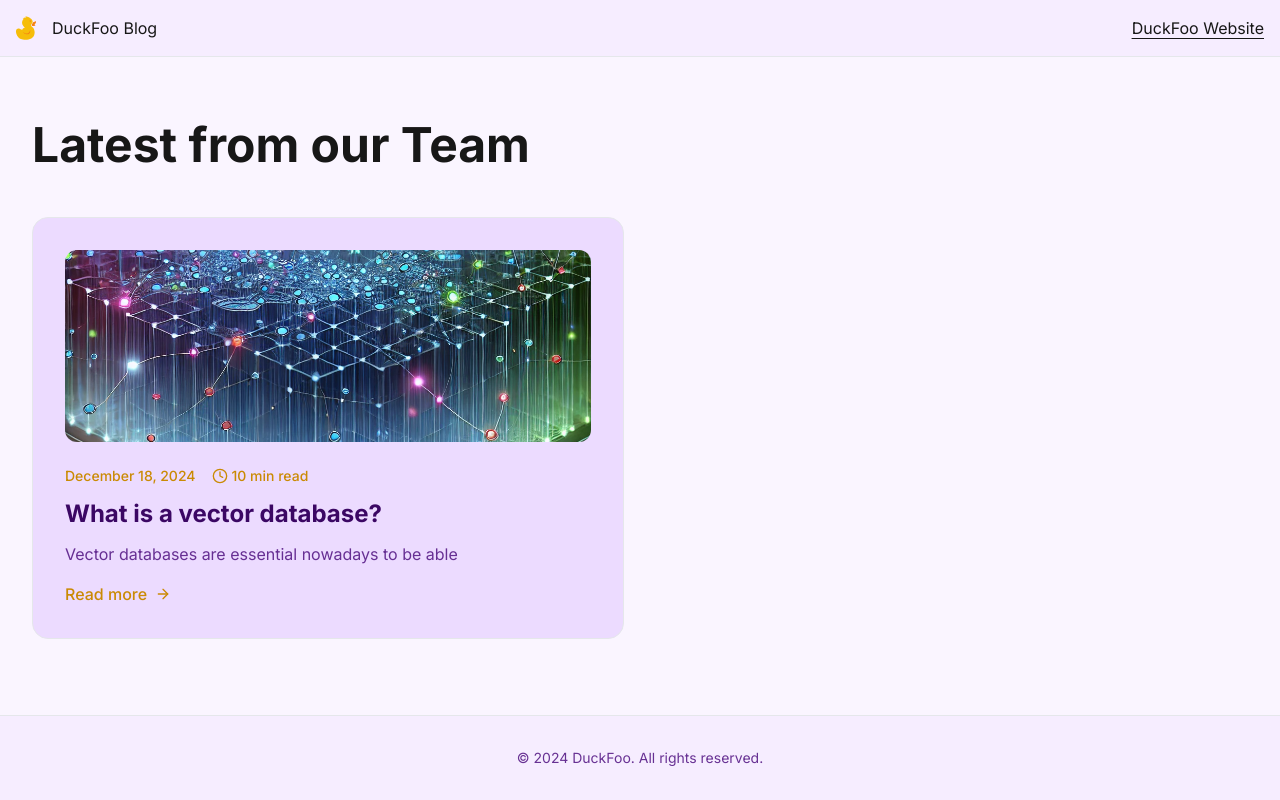
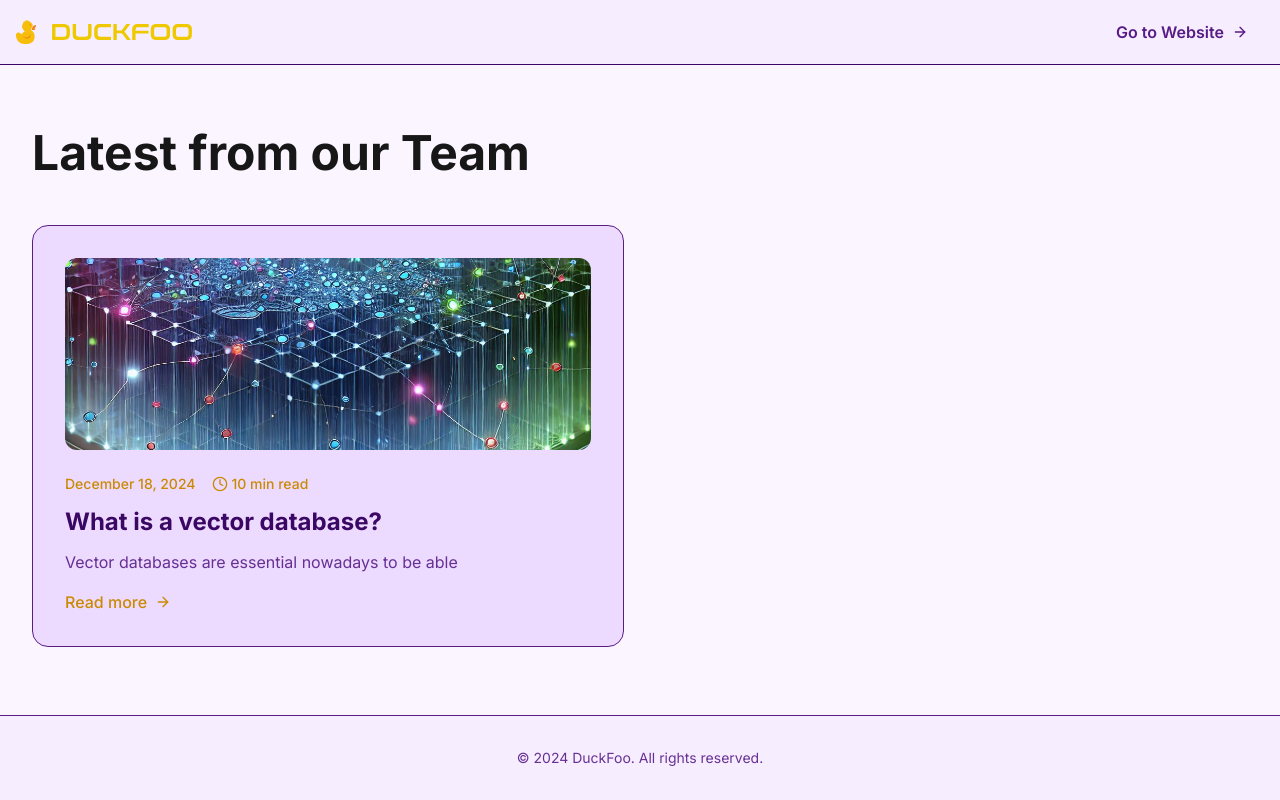
Before and after one commit to DuckFooDev/duckfoo-blog, a Next.js app: page / in a window 1280 px wide. Built offline with nearby package versions, Linux system fonts and the light colour scheme.

Commit message:
style changes

```diff
--- a/src/app/globals.css
+++ b/src/app/globals.css
@@ -11,6 +11,7 @@
   :root {
     --background: #0a0a0a;
     --foreground: #ededed;
+    --duckfoo-yellow: rgb(246, 189, 10)
   }
 }
 
--- a/src/app/layout.tsx
+++ b/src/app/layout.tsx
@@ -18,7 +18,7 @@ export default function RootLayout({
 }) {
   return (
     <html lang="en" suppressHydrationWarning>
-      <body className={`min-h-screen bg-purple-50 dark:bg-[#0F0014] text-foreground ${inter.className}`}>
+      <body className={`min-h-screen bg-purple-50 dark:bg-[#280e37] text-foreground ${inter.className}`}>
         <ThemeProvider
           attribute="class"
           defaultTheme="system"
--- a/src/app/page.tsx
+++ b/src/app/page.tsx
@@ -3,6 +3,7 @@ import Image from 'next/image'
 import { Clock, ArrowRight } from 'lucide-react'
 
 import { posts } from './posts/posts'
+import PostCard from './posts/components/post-card'
 
 export default function BlogPage() {
   return (
@@ -10,33 +11,7 @@ export default function BlogPage() {
       <h1 className="text-5xl font-bold mb-12">Latest from our Team</h1>
       <div className="grid md:grid-cols-2 gap-8">
         {Object.values(posts).map((post) => (
-          <Link
-            key={post.id}
-            href={`/post/${post.id}`}
-            className="group rounded-2xl border bg-purple-200/80 dark:bg-[#1A0826] p-8 transition-colors hover:bg-purple-300/80 dark:hover:bg-[#2A0D3D]"
-          >
-            <div className="relative h-48 mb-6 rounded-xl overflow-hidden">
-              <Image
-                src={post.image}
-                alt={post.title}
-                fill
-                className="object-cover"
-              />
-            </div>
-            <div className="flex items-center gap-4 text-yellow-600 dark:text-yellow-300 text-sm mb-3 font-medium">
-              <span>{post.date}</span>
-              <span className="flex items-center gap-1">
-                <Clock className="w-4 h-4" />
-                {post.readingTime}
-              </span>
-            </div>
-            <h2 className="text-2xl font-bold mb-3 text-purple-950 dark:text-white">{post.title}</h2>
-            <p className="text-purple-900/90 dark:text-purple-100/90 mb-4">{post.excerpt}</p>
-            <div className="flex items-center text-yellow-600 dark:text-yellow-300 font-medium">
-              Read more
-              <ArrowRight className="w-4 h-4 ml-2 group-hover:translate-x-2 transition-transform" />
-            </div>
-          </Link>
+          <PostCard post={post} />
         ))}
       </div>
     </div>
--- /dev/null
+++ b/src/app/posts/components/post-card.tsx
@@ -0,0 +1,39 @@
+import { BlogPost } from '@/types/blog'
+import { ArrowRight, Clock } from 'lucide-react'
+import Image from 'next/image'
+import Link from 'next/link'
+import React from 'react'
+
+const PostCard = ({post}: {post: BlogPost}) => {
+  return (
+    <Link
+            key={post.id}
+            href={`/post/${post.id}`}
+            className="group rounded-2xl border border-purple-900 bg-purple-200/80 dark:bg-[#1A0826] p-8 transition-colors hover:bg-purple-300/80 dark:hover:bg-[#2A0D3D]"
+          >
+            <div className="relative h-48 mb-6 rounded-xl overflow-hidden">
+              <Image
+                src={post.image}
+                alt={post.title}
+                fill
+                className="object-cover"
+              />
+            </div>
+            <div className="flex items-center gap-4 text-yellow-600 dark:text-yellow-300 text-sm mb-3 font-medium">
+              <span>{post.date}</span>
+              <span className="flex items-center gap-1">
+                <Clock className="w-4 h-4" />
+                {post.readingTime}
+              </span>
+            </div>
+            <h2 className="text-2xl font-bold mb-3 text-purple-950 dark:text-white">{post.title}</h2>
+            <p className="text-purple-900/90 dark:text-purple-100/90 mb-4">{post.excerpt}</p>
+            <div className="flex items-center text-yellow-600 dark:text-yellow-300 font-medium">
+              Read more
+              <ArrowRight className="w-4 h-4 ml-2 group-hover:translate-x-2 transition-transform" />
+            </div>
+          </Link>
+  )
+}
+
+export default PostCard
--- a/src/components/footer.tsx
+++ b/src/components/footer.tsx
@@ -1,6 +1,6 @@
 export function Footer() {
   return (
-    <footer className="border-t bg-purple-100/95 dark:bg-[#1A0826]/95 backdrop-blur supports-[backdrop-filter]:bg-purple-100/60 dark:supports-[backdrop-filter]:bg-[#1A0826]/60">
+    <footer className="border-t border-purple-900 bg-purple-100/95 dark:bg-[#1A0826]/95 backdrop-blur supports-[backdrop-filter]:bg-purple-100/60 dark:supports-[backdrop-filter]:bg-[#1A0826]/60">
       <div className="px-4 sm:px-6 lg:px-8 py-8">
       <p className="text-sm text-purple-900/90 dark:text-purple-100/90 text-center">
             © {new Date().getFullYear()} DuckFoo. All rights reserved.
--- a/src/components/header.tsx
+++ b/src/components/header.tsx
@@ -1,18 +1,24 @@
 "use client"
 import Link from "next/link";
 import duckLogo from "@/assets/duck.svg"
+import duckText from "@/assets/duckfoo_text.svg"
 import Image from "next/image";
+import { ArrowRight } from "lucide-react";
 
 export function Header() {
 
   return (
-    <header className="flex justify-between sticky p-4 top-0 z-50 w-full border-b bg-purple-100/95 dark:bg-[#1A0826]/95 backdrop-blur supports-[backdrop-filter]:bg-purple-100/60 dark:supports-[backdrop-filter]:bg-[#1A0826]/60">
-      <div >
-        <Link className="flex gap-4" href={"/"}><Image alt="logo" src={duckLogo} width={20} height={20} />DuckFoo Blog</Link>
+    <header className="flex justify-between items-center sticky p-4 top-0 z-50 w-full border-b border-purple-950 bg-purple-100/95 dark:bg-[#1A0826]/95 backdrop-blur supports-[backdrop-filter]:bg-purple-100/60 dark:supports-[backdrop-filter]:bg-[#1A0826]/60">
+      <div>
+        <Link className="flex gap-4 items-center" href={"/"}>
+        <Image alt="logo" src={duckLogo} width={20} height={20} />
+        <Image alt="logo" src={duckText} width={140} height={20} />
+        </Link>
       </div>
 
-      <div className="flex gap-4 underline underline-offset-4">
-        <Link href="https://www.duckfoo.dev">DuckFoo Website</Link>
+      <div className=" group flex justify-center items-center underline-offset-4 whitespace-nowrap bg-[var(--duckfoo-yellow)] font-semibold text-purple-900 px-2 py-1 rounded-md">
+        <Link href="https://www.duckfoo.dev">Go to Website</Link> <ArrowRight className="w-4 h-4 ml-2 mr-2 group-hover:translate-x-2 transition-transform" />
+
       </div>
     </header>
   )
```
Also changed, not shown: src/assets/duckfoo_text.svg (added).
